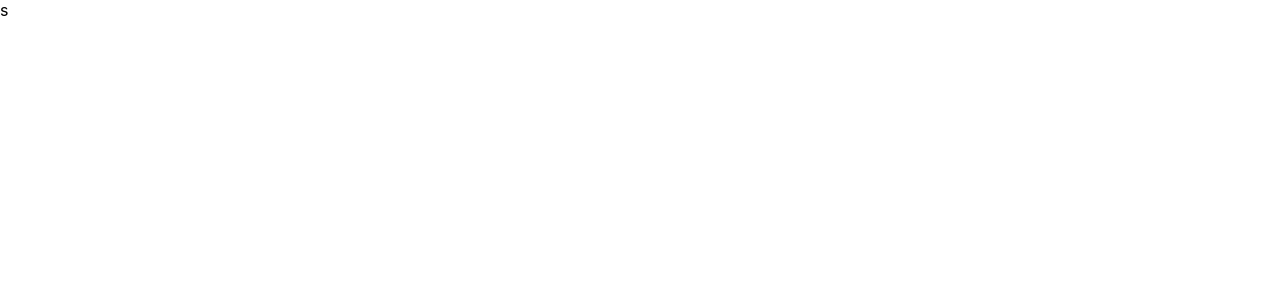
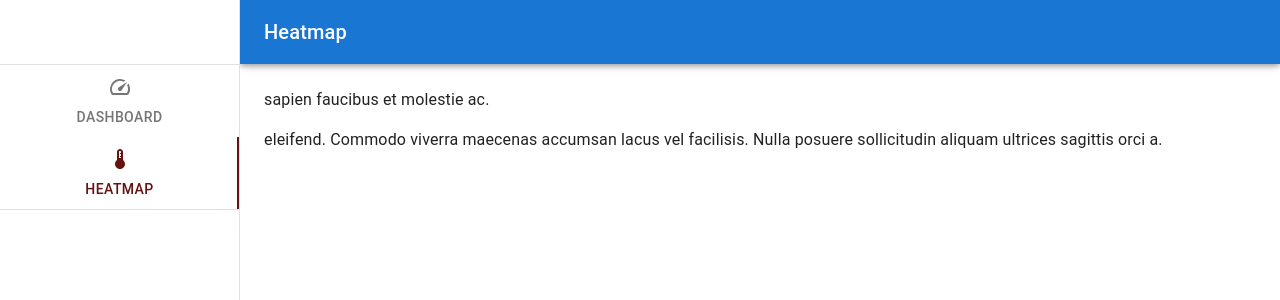
Before and after one commit to StijnSchellekens/Sem3ISAAC, a React (Create React App) app in the folder isaac-frontend/: page /heatmap in a window 1280 px wide. Shown: the top 300 px of the page. Built offline with nearby package versions, Linux system fonts and the light colour scheme; data requests are answered from the project's data file.

Commit message:
helped fixed bug

```diff
--- a/isaac-frontend/src/App.css
+++ /dev/null
@@ -1,38 +0,0 @@
-.App {
-  text-align: center;
-}
-
-.App-logo {
-  height: 40vmin;
-  pointer-events: none;
-}
-
-@media (prefers-reduced-motion: no-preference) {
-  .App-logo {
-    animation: App-logo-spin infinite 20s linear;
-  }
-}
-
-.App-header {
-  background-color: #282c34;
-  min-height: 100vh;
-  display: flex;
-  flex-direction: column;
-  align-items: center;
-  justify-content: center;
-  font-size: calc(10px + 2vmin);
-  color: white;
-}
-
-.App-link {
-  color: #61dafb;
-}
-
-@keyframes App-logo-spin {
-  from {
-    transform: rotate(0deg);
-  }
-  to {
-    transform: rotate(360deg);
-  }
-}
--- a/isaac-frontend/src/App.js
+++ b/isaac-frontend/src/App.js
@@ -1,22 +1,33 @@
-import './App.css';
+// import './App.css';
 import React from 'react';
-import {useEffect} from 'react';
+import NavBar from './components/NavBar';
+
+import Dashboard from './components/Dashboard';
+import Heatmap from './components/Heatmap';
+// import Test from './components/test';
+
+import {
+  Switch,
+  Route,
+} from 'react-router-dom';
 
 function App() {
-  useEffect(() => {
-    const fetchData = async () => {
-      const res = await fetch('http://localhost:5000/entries');
-      const data = await res.json();
-      console.log(data);
-    };
-    fetchData();
-  }, []);
-
   return (
     <div>
-      s
+      <NavBar />
+      <Switch>
+        <Route path="/heatmap">
+          <Heatmap />
+        </Route>
+        <Route path="/">
+          <Dashboard />
+        </Route>
+      </Switch>
     </div>
   );
+  // return (
+  //   <Test />
+  // );
 }
 
 export default App;
--- /dev/null
+++ b/isaac-frontend/src/components/Dashboard.js
@@ -0,0 +1,25 @@
+import React from 'react';
+import AppBar from '@mui/material/AppBar';
+import Toolbar from '@mui/material/Toolbar';
+import Typography from '@mui/material/Typography';
+const drawerWidth = 240;
+
+const Dashboard = () => {
+  return (
+    <div>
+      <AppBar
+        position="fixed"
+        sx={{width: `calc(100% - ${drawerWidth}px)`, ml: `${drawerWidth}px`}}
+        color="primary"
+      >
+        <Toolbar>
+          <Typography variant="h6" noWrap component="div">
+            Dashboard
+          </Typography>
+        </Toolbar>
+      </AppBar>
+    </div>
+  );
+};
+
+export default Dashboard;
--- /dev/null
+++ b/isaac-frontend/src/components/Heatmap.js
@@ -0,0 +1,24 @@
+import React from 'react';
+import AppBar from '@mui/material/AppBar';
+import Toolbar from '@mui/material/Toolbar';
+import Typography from '@mui/material/Typography';
+const drawerWidth = 240;
+
+const Heatmap = () => {
+  return (
+    <div>
+      <AppBar
+        position="fixed"
+        sx={{width: `calc(100% - ${drawerWidth}px)`, ml: `${drawerWidth}px`}}
+      >
+        <Toolbar>
+          <Typography variant="h6" noWrap component="div">
+            Heatmap
+          </Typography>
+        </Toolbar>
+      </AppBar>
+    </div>
+  );
+};
+
+export default Heatmap;
--- a/isaac-frontend/src/components/NavBar.js
+++ b/isaac-frontend/src/components/NavBar.js
@@ -2,45 +2,43 @@ import * as React from 'react';
 import Box from '@mui/material/Box';
 import Drawer from '@mui/material/Drawer';
 import CssBaseline from '@mui/material/CssBaseline';
-import AppBar from '@mui/material/AppBar';
 import Toolbar from '@mui/material/Toolbar';
-import List from '@mui/material/List';
+// import List from '@mui/material/List';
 import Typography from '@mui/material/Typography';
 import Divider from '@mui/material/Divider';
-import ListItem from '@mui/material/ListItem';
-import ListItemIcon from '@mui/material/ListItemIcon';
-import ListItemText from '@mui/material/ListItemText';
+// import ListItem from '@mui/material/ListItem';
+// import ListItemIcon from '@mui/material/ListItemIcon';
+// import ListItemText from '@mui/material/ListItemText';
 import SpeedIcon from '@mui/icons-material/Speed';
 import ThermostatIcon from '@mui/icons-material/Thermostat';
-import NotificationsIcon from '@mui/icons-material/Notifications';
-import SettingsInputCompositeIcon from
-  '@mui/icons-material/SettingsInputComposite';
-import SettingsIcon from '@mui/icons-material/Settings';
+// import NotificationsIcon from '@mui/icons-material/Notifications';
+// import SettingsInputCompositeIcon from
+//   '@mui/icons-material/SettingsInputComposite';
+// import SettingsIcon from '@mui/icons-material/Settings';
+
+import {Tab, Tabs} from '@material-ui/core/';
+
+
+import {
+  Route,
+  Link,
+} from 'react-router-dom';
+
 
 const drawerWidth = 240;
 
 export default function PermanentDrawerLeft() {
-  const icons = (index) => {
-    if (index === 0) return <SpeedIcon />;
-    if (index === 1) return <ThermostatIcon />;
-    if (index === 2) return <NotificationsIcon />;
-    if (index === 3) return <SettingsInputCompositeIcon />;
-    if (index === 4) return <SettingsIcon />;
-  };
+  // const icons = (index) => {
+  //   if (index === 0) return <SpeedIcon />;
+  //   if (index === 1) return <ThermostatIcon />;
+  //   if (index === 2) return <NotificationsIcon />;
+  //   if (index === 3) return <SettingsInputCompositeIcon />;
+  //   if (index === 4) return <SettingsIcon />;
+  // };
 
   return (
     <Box sx={{display: 'flex'}}>
       <CssBaseline />
-      <AppBar
-        position="fixed"
-        sx={{width: `calc(100% - ${drawerWidth}px)`, ml: `${drawerWidth}px`}}
-      >
-        <Toolbar>
-          <Typography variant="h6" noWrap component="div">
-            Permanent drawer
-          </Typography>
-        </Toolbar>
-      </AppBar>
       <Drawer
         sx={{
           'width': drawerWidth,
@@ -55,7 +53,44 @@ export default function PermanentDrawerLeft() {
       >
         <Toolbar />
         <Divider />
-        <List>
+        {/* <Tab
+          label='Dashboard'
+          value="/dashboard"
+          component={Link}
+          to="/dashboard"
+        />
+        <Tab
+          label='HeatMap'
+          value="/heatmap"
+          component={Link}
+          to="/heatmap"/> */}
+        <Route
+          path='/'
+          render={(history) => (
+            <Tabs
+              orientation="vertical"
+              value={history.location.pathname}
+              textColor="secondary"
+              indicatorColor="secondary"
+            >
+              <Tab
+                label='Dashboard'
+                value="/"
+                component={Link}
+                to="/"
+                icon={<SpeedIcon/>}
+              />
+              <Tab
+                label='HeatMap'
+                value="/heatmap"
+                component={Link}
+                to="/heatmap"
+                icon={<ThermostatIcon/>}
+              />
+            </Tabs>
+          )}>
+        </Route>
+        {/* <List>
           {['Dashboard', 'HeatMap', 'Notificatons',
             'Advanced', 'Settings'].map((text, index) => (
             <ListItem button key={text}>
@@ -65,7 +100,8 @@ export default function PermanentDrawerLeft() {
               <ListItemText primary={text} />
             </ListItem>
           ))}
-        </List>
+        </List> */}
+
         <Divider />
       </Drawer>
       <Box
--- /dev/null
+++ b/isaac-frontend/src/components/test.js
@@ -0,0 +1,23 @@
+// import './App.css';
+import React, {useState} from 'react';
+import {useEffect} from 'react';
+import Graph from './Graph';
+
+
+function Test() {
+  //  fetching data from json-server
+  const [data, setData] = useState([]);
+
+  useEffect( async () => {
+    const res = await fetch('http://localhost:5000/entries');
+    setData(await res.json());
+  }, []);
+
+  return (
+    <div>
+      <Graph values={data.map((obj )=> obj.temp)}/>
+    </div>
+  );
+}
+
+export default Test;
--- a/isaac-frontend/src/index.js
+++ b/isaac-frontend/src/index.js
@@ -2,10 +2,28 @@ import React from 'react';
 import ReactDOM from 'react-dom';
 import './index.css';
 import App from './App';
+import {BrowserRouter} from 'react-router-dom';
+import {createTheme, ThemeProvider} from '@material-ui/core';
+
+const theme = createTheme({
+  palette: {
+    primary: {
+      main: '#009DDC',
+    },
+    secondary: {
+      main: '#661212',
+    },
+    fontFamily: 'Open Sans',
+  },
+});
 
 ReactDOM.render(
     <React.StrictMode>
-      <App />
+      <ThemeProvider theme={theme}>
+        <BrowserRouter>
+          <App />
+        </BrowserRouter>
+      </ThemeProvider>
     </React.StrictMode>,
     document.getElementById('root'),
 );
```
Also changed, not shown: isaac-frontend/package.json (+6 -2 lines), isaac-frontend/src/components/Graph.js (added, +46 -0 lines), 1 other file (tests, documents, lock files or other folders).
